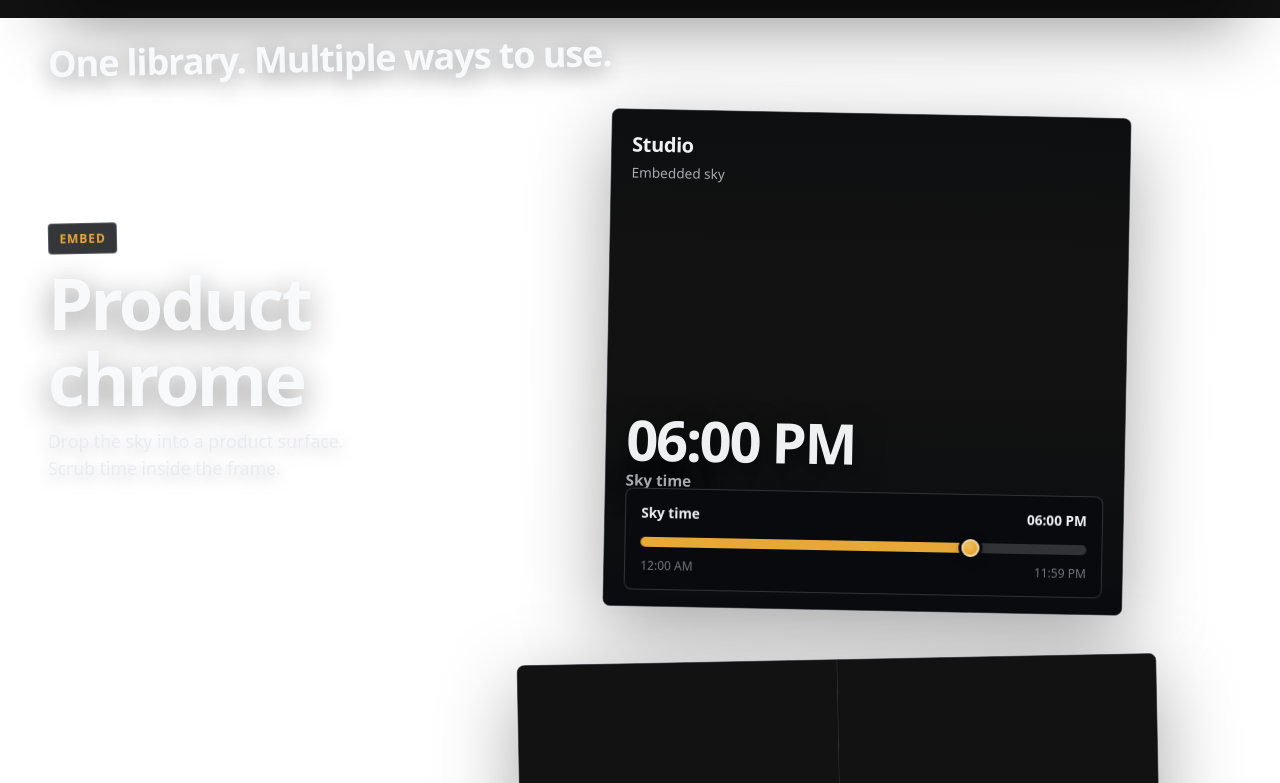
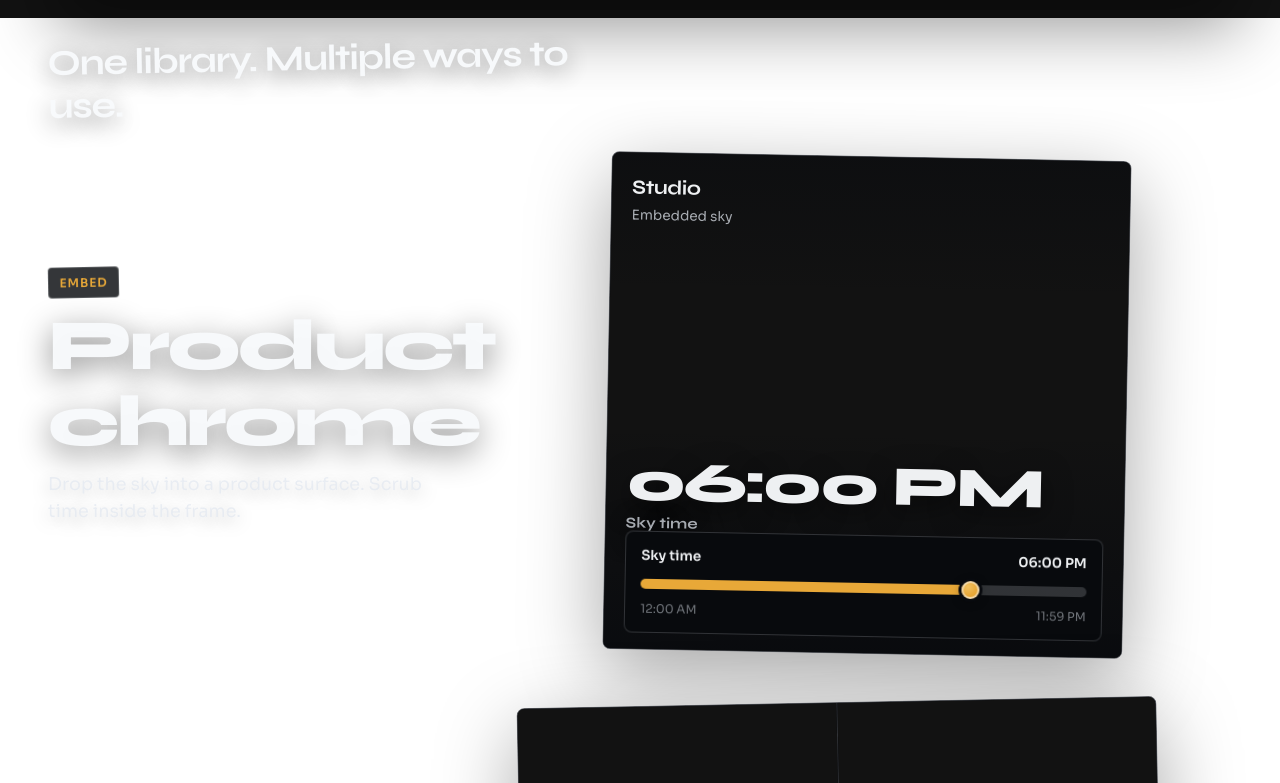
Before and after one commit to aakaashjois/dynamic-sky, a website: page index.html in a window 1280 px wide. Shown: the part 782-1565 px from the top of the page. Drawn offline with Linux system fonts and the light colour scheme.

Commit message:
Self-host Syne and Sora so fonts survive Cloudflare rewriting.
Cloudflare was replacing Google Fonts with broken /cf-fonts URLs that CSP blocked, so the page fell back to system-ui.

Co-authored-by: Cursor <cursoragent@cursor.com>

```diff
--- a/index.html
+++ b/index.html
@@ -3,15 +3,30 @@
 <head>
     <meta charset="UTF-8">
     <meta name="viewport" content="width=device-width, initial-scale=1, viewport-fit=cover">
-    <meta http-equiv="Content-Security-Policy" content="default-src 'self'; script-src 'self' https://cdn.jsdelivr.net 'unsafe-inline'; style-src 'self' https://fonts.googleapis.com 'unsafe-inline'; font-src https://fonts.gstatic.com; connect-src https://ipwho.is; img-src 'self' data:; object-src 'none'; base-uri 'self'; frame-ancestors 'none';">
+    <meta http-equiv="Content-Security-Policy" content="default-src 'self'; script-src 'self' https://cdn.jsdelivr.net 'unsafe-inline'; style-src 'self' 'unsafe-inline'; font-src 'self'; connect-src https://ipwho.is; img-src 'self' data:; object-src 'none'; base-uri 'self'; frame-ancestors 'none';">
     <title>Dynamic Sky</title>
     <link rel="icon" href="/favicon.ico" sizes="any">
     <link rel="icon" href="/favicon.png" type="image/png" sizes="32x32">
     <link rel="apple-touch-icon" href="/apple-touch-icon.png">
     <!-- Copyright 2026 Aakaash Jois -->
-    <link rel="preconnect" href="https://fonts.googleapis.com">
-    <link rel="preconnect" href="https://fonts.gstatic.com" crossorigin>
-    <link href="https://fonts.googleapis.com/css2?family=Sora:wght@400;500;600;700&family=Syne:wght@700;800&display=swap" rel="stylesheet">
+    <style>
+@font-face{
+  font-family:'Sora';
+  font-style:normal;
+  font-weight:400 700;
+  font-display:swap;
+  src:url('/fonts/sora-latin.woff2') format('woff2');
+  unicode-range:U+0000-00FF,U+0131,U+0152-0153,U+02BB-02BC,U+02C6,U+02DA,U+02DC,U+0304,U+0308,U+0329,U+2000-206F,U+20AC,U+2122,U+2191,U+2193,U+2212,U+2215,U+FEFF,U+FFFD;
+}
+@font-face{
+  font-family:'Syne';
+  font-style:normal;
+  font-weight:700 800;
+  font-display:swap;
+  src:url('/fonts/syne-latin.woff2') format('woff2');
+  unicode-range:U+0000-00FF,U+0131,U+0152-0153,U+02BB-02BC,U+02C6,U+02DA,U+02DC,U+0304,U+0308,U+0329,U+2000-206F,U+20AC,U+2122,U+2191,U+2193,U+2212,U+2215,U+FEFF,U+FFFD;
+}
+    </style>
     <style>
 
 *,*::before,*::after{box-sizing:border-box;margin:0;padding:0}
```
Also changed, not shown: fonts/sora-latin.woff2 (added), fonts/syne-latin.woff2 (added).
